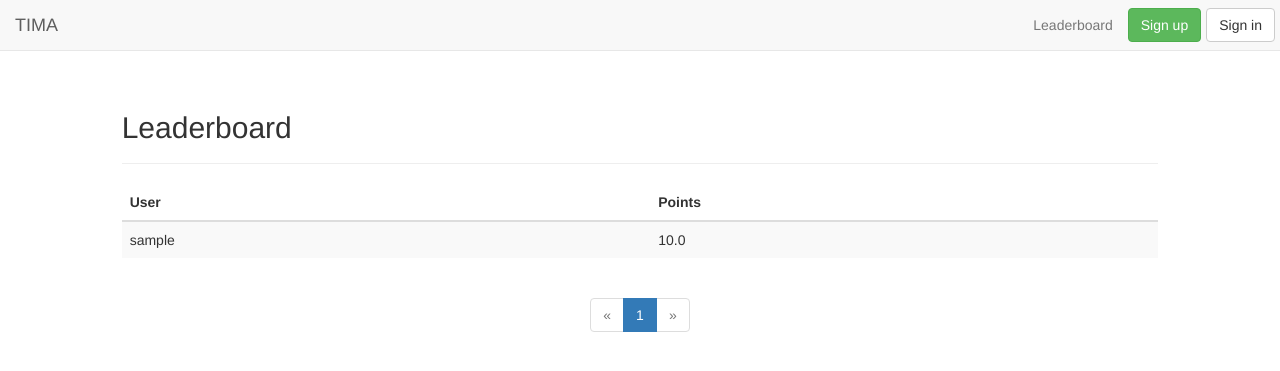
After one commit to Tima-Is-My-Association/TIMA, a Django app: page /leaderboard/ in a window 1280 px wide. The commit adds this page. Shown: the top 371 px of the page. Run offline with Django 3.2, Linux system fonts and the light colour scheme; tables that the repository leaves empty hold one stand-in row (values such as "Sample post"); parts of the project's set-up code (start-up, migrations or seed data) failed here and were passed over; some libraries are stand-ins or nearby versions.

Commit message:
Added leaderboard.

```diff
--- a/TIMA/urls.py
+++ b/TIMA/urls.py
@@ -3,7 +3,9 @@ from django.contrib import admin
 
 urlpatterns = [
     url(r'^$', 'association.views.home', name='home'),
-    url(r'^(?P<slug>[\w-]+)/association$', 'association.views.association', name='association'),
+    url(r'^languages/(?P<slug>[\w-]+)/association$', 'association.views.association', name='association'),
+
+    url(r'^leaderboard/$', 'app.views.leaderboard.leaderboard', name='leaderboard'),
 
     url(r'^profile/$', 'app.views.profile.profile', name='profile'),
     url(r'^profile/association_history/$', 'app.views.profile.association_history', name='association_history'),
--- /dev/null
+++ b/app/views/leaderboard.py
@@ -0,0 +1,17 @@
+from app.models import Profile
+from django.core.paginator import Paginator, EmptyPage, PageNotAnInteger
+from django.shortcuts import render
+
+def leaderboard(request):
+    profile_list = Profile.objects.all().order_by('-points')
+
+    paginator = Paginator(profile_list, 50)
+    page = request.GET.get('page')
+    try:
+        profiles = paginator.page(page)
+    except PageNotAnInteger:
+        profiles = paginator.page(1)
+    except EmptyPage:
+        profiles = paginator.page(paginator.num_pages)
+
+    return render(request, 'tima/leaderboard/leaderboard.html', locals())
--- a/templates/tima/base.html
+++ b/templates/tima/base.html
@@ -23,6 +23,7 @@
                     <a class="navbar-brand" href="{% url 'home' %}">TIMA</a>
                 </div>
                 <ul class="nav navbar-nav navbar-right">
+                    <li><a href="{% url 'leaderboard' %}">Leaderboard</a></li>
                     {% if user.is_authenticated %}
                         <li class="dropdown active">
                             <a href="#" class="dropdown-toggle" data-toggle="dropdown" role="button" aria-expanded="false"><b>{{ user }}</b> <span class="caret"></span></a>
--- /dev/null
+++ b/templates/tima/leaderboard/leaderboard.html
@@ -0,0 +1,55 @@
+{% extends 'tima/base.html' %}
+
+{% block content %}
+<div class="row">
+    <div class="col-md-10 col-md-offset-1">
+        <div class="page-header">
+            <h2>Leaderboard</h2>
+        </div>
+    </div>
+</div>
+<div class="row">
+    <div class="col-md-10 col-md-offset-1">
+        <table class="table table-striped table-hover">
+            <thead>
+                <tr>
+                    <th>User</th>
+                    <th>Points</th>
+                </tr>
+            </thead>
+            <tbody>
+                {% for profile in profiles %}
+                    <tr>
+                        <td>{{ profile.user }}</td>
+                        <td>{{ profile.points }}</td>
+                    </tr>
+                {% endfor %}
+            </tbody>
+        </table>
+    </div>
+</div>
+<div class="row">
+    <div class="col-md-8 col-md-offset-2 text-center">
+        <nav>
+            <ul class="pagination">
+                <li {% if not profiles.has_previous %}class="disabled"{% endif %}>
+                    <a href="?page={% if profiles.has_previous %}{{ profiles.previous_page_number }}{% else %}#{% endif %}" aria-label="Previous">
+                        <span aria-hidden="true">&laquo;</span>
+                    </a>
+                </li>
+
+                {% for page in paginator.page_range %}
+                    <li {% if profiles.number == page %}class="active"{% endif %}><a href="?page={{ page }}">{{ page }}</a></li>
+                {% endfor %}
+
+
+                <li {% if not profiles.has_next %}class="disabled"{% endif %}>
+                    <a href="?page={% if profiles.has_next %}{{ profiles.next_page_number }}{% else %}#{% endif %}" aria-label="Next">
+                        <span aria-hidden="true">&raquo;</span>
+                    </a>
+                </li>
+            </ul>
+        </nav>
+    </div>
+</div>
+{% endblock %}
```
